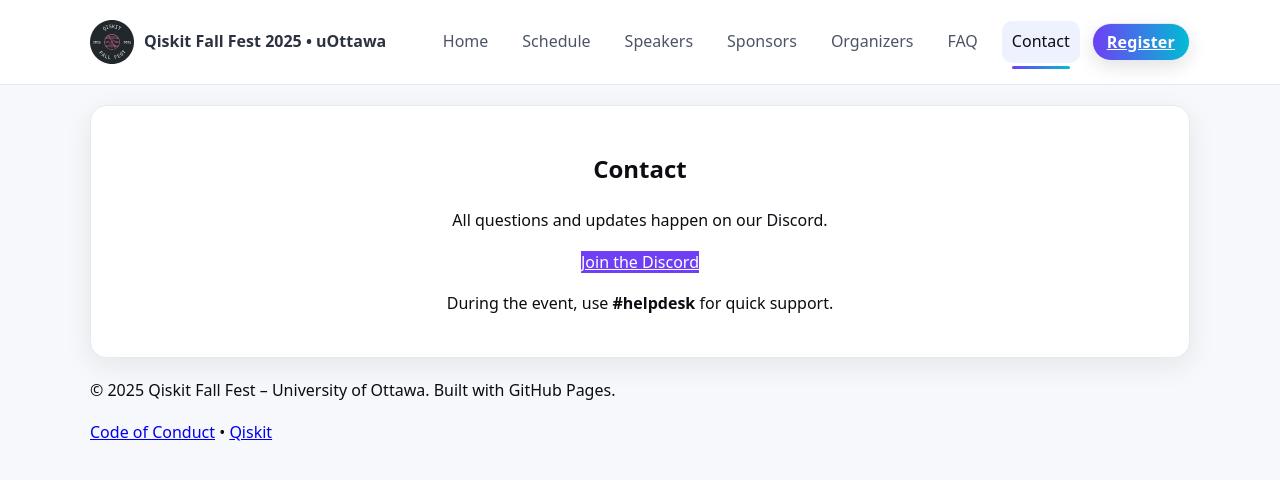
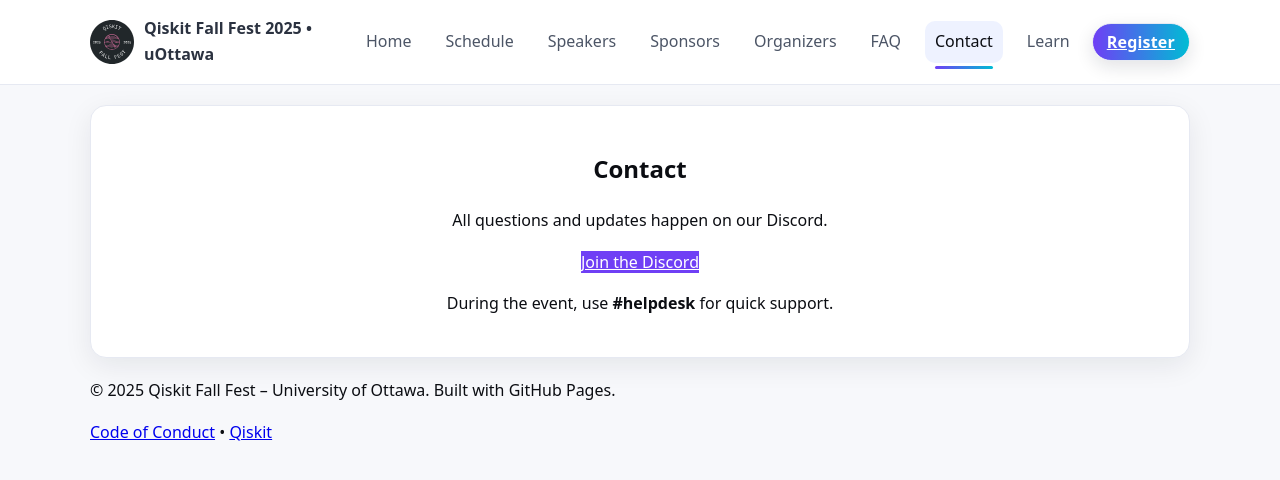
Before and after one commit to utkarshh-singh/fall-fest-2025-website, a Jekyll site: the page built from contact.md, in a window 1280 px wide. Shown: the top 480 px of the page. Built offline with Jekyll 4.4.1, drawn with Linux system fonts in a browser that asks for light colours.

Commit message:
Update nav.yml

```diff
--- a/_data/nav.yml
+++ b/_data/nav.yml
@@ -12,3 +12,5 @@
   url: /faq/
 - title: Contact
   url: /contact/
+- title: Learn
+  url: /learn/
```
